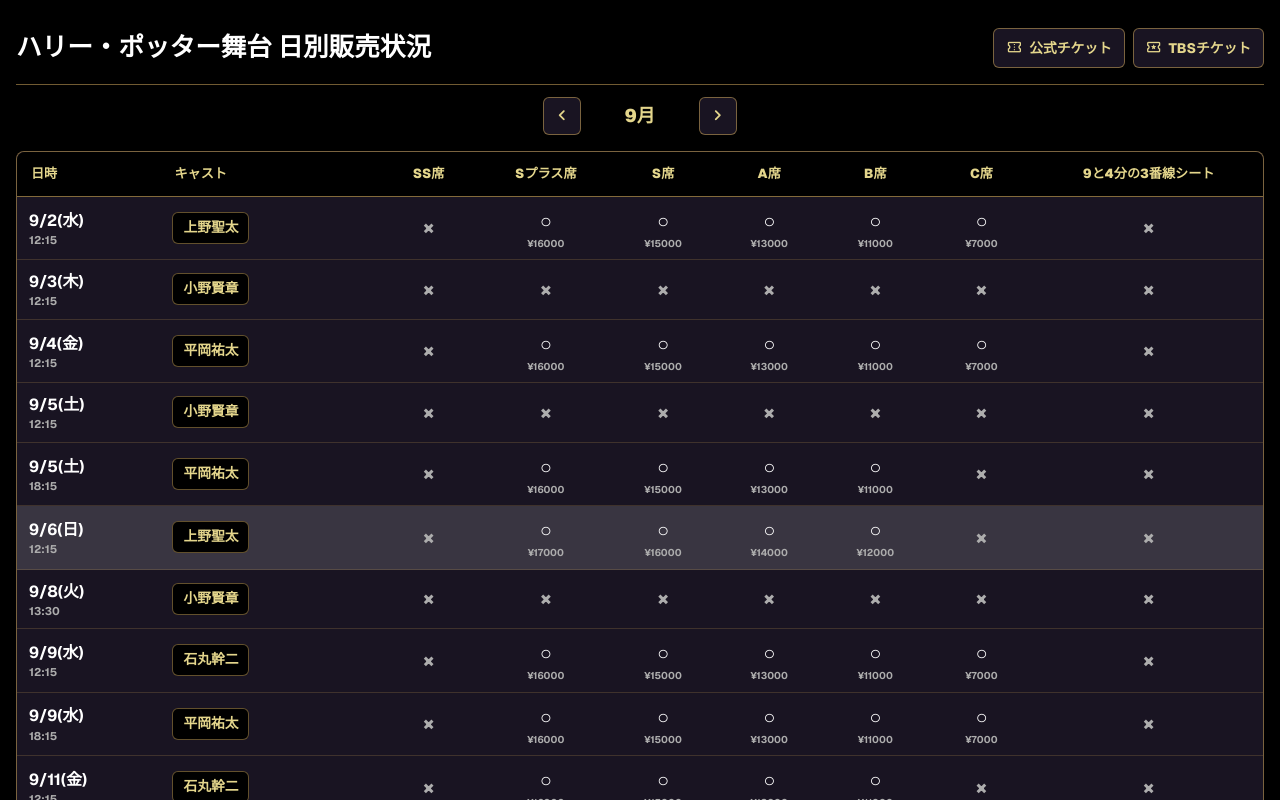
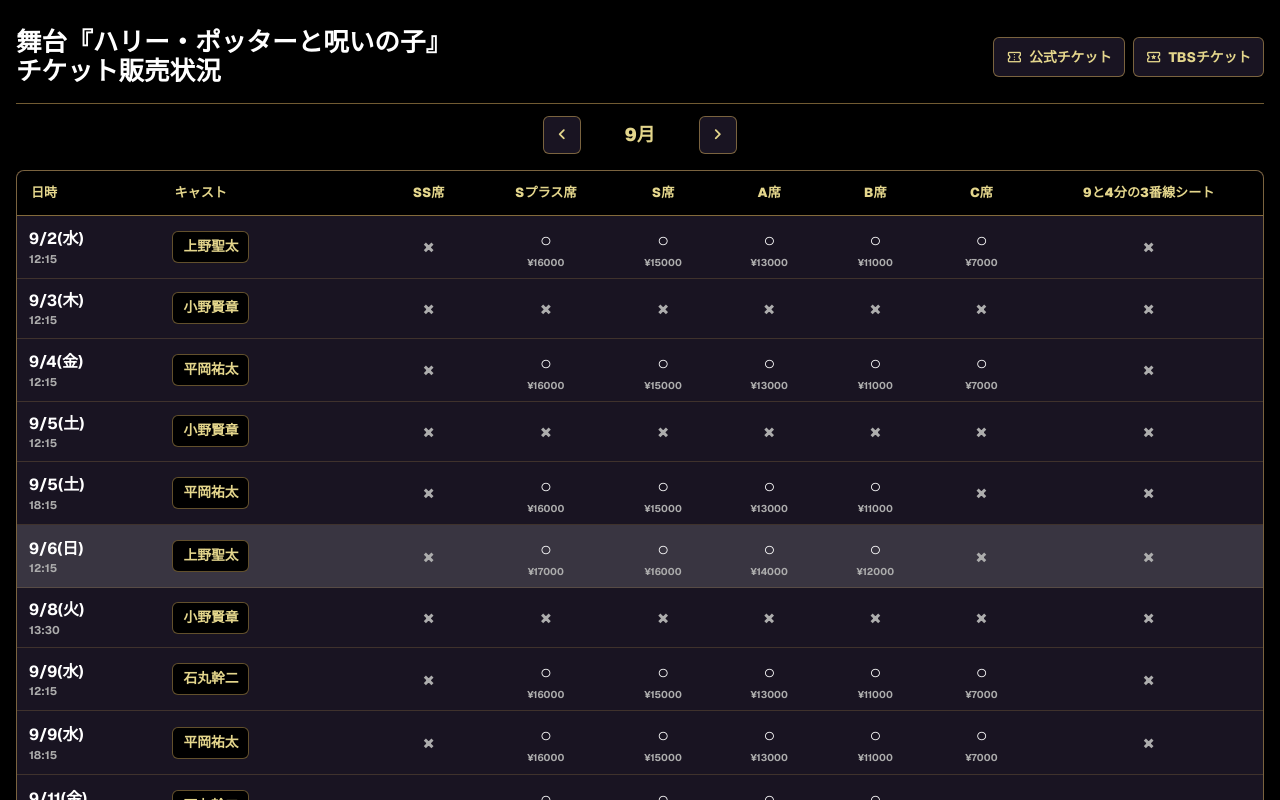
Before and after one commit to tetsuhiroyoneda/hp-stage-guide, a Next.js app: page / in a window 1280 px wide. Shown: the top 800 px of the page. Built offline with nearby package versions, Linux system fonts and the light colour scheme.

Commit message:
ページタイトルを更新

```diff
--- a/src/app/globals.css
+++ b/src/app/globals.css
@@ -89,6 +89,10 @@ summary {
   font-weight: 900;
   line-height: 1.15;
   letter-spacing: 0;
+}
+
+.simpleHeader h1 span {
+  display: block;
 }
 
 .simpleHeader nav {
--- a/src/app/page.tsx
+++ b/src/app/page.tsx
@@ -2293,7 +2293,10 @@ export default function Home() {
     <main className="pageShell">
       <header className="simpleHeader">
         <div>
-          <h1>ハリー・ポッター舞台 日別販売状況</h1>
+          <h1>
+            舞台『ハリー・ポッターと呪いの子』
+            <span>チケット販売状況</span>
+          </h1>
         </div>
         <nav aria-label="確認リンク">
           {links.map((link) => (
```
